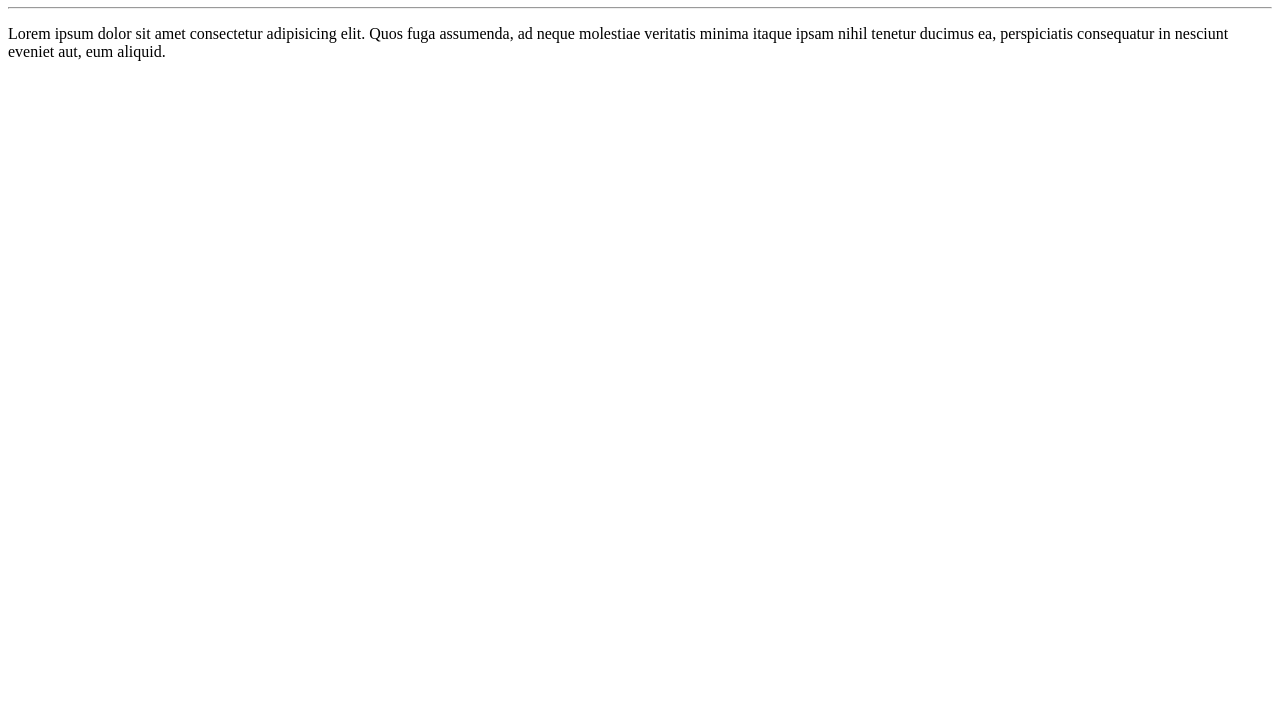
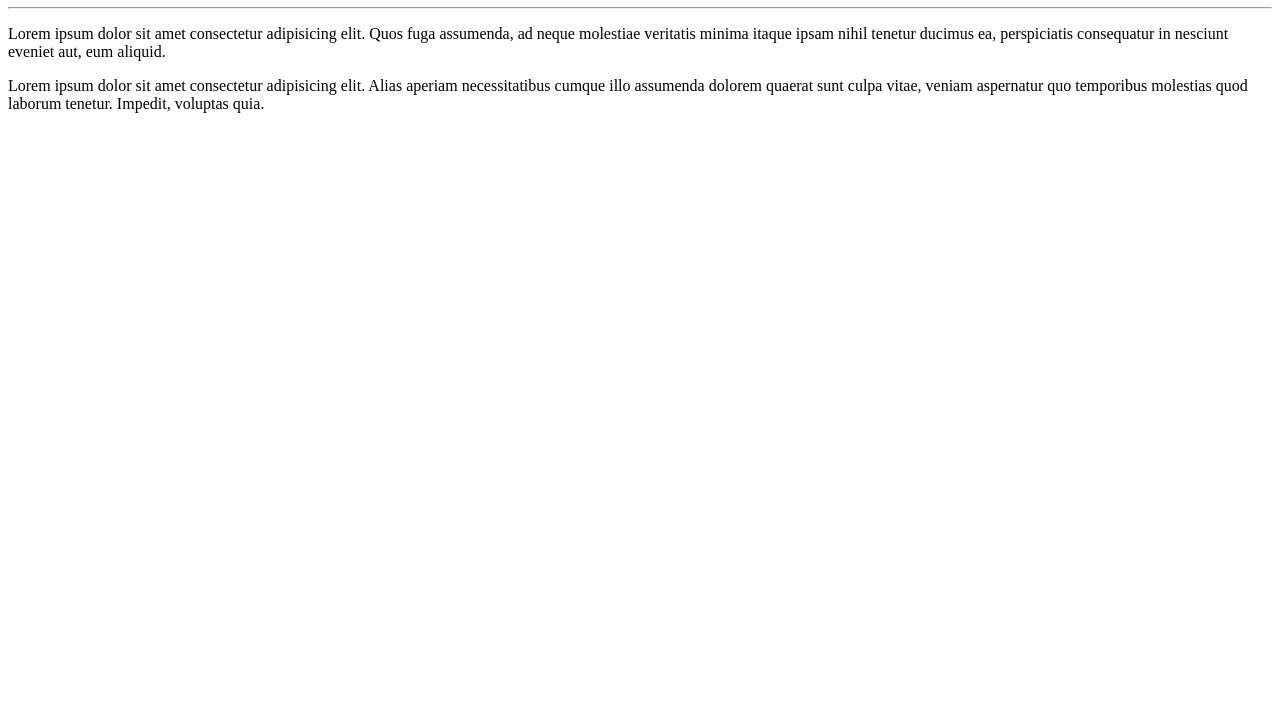
Before and after one commit to Lu40470/Ol---mundo--, a plain HTML site: page Site exemplo/index.html in a window 1280 px wide. Shown: the part 73-800 px from the top of the page. Drawn offline with Linux system fonts and the light colour scheme.

Commit message:
Adicionei um parágrafo!

```diff
--- a/Site exemplo/index.html
+++ b/Site exemplo/index.html
@@ -9,5 +9,6 @@
     <h1>Olá,Mundo!</h1>
     <hr>
     <p>Lorem ipsum dolor sit amet consectetur adipisicing elit. Quos fuga assumenda, ad neque molestiae veritatis minima itaque ipsam nihil tenetur ducimus ea, perspiciatis consequatur in nesciunt eveniet aut, eum aliquid.</p>
+    <P>Lorem ipsum dolor sit amet consectetur adipisicing elit. Alias aperiam necessitatibus cumque illo assumenda dolorem quaerat sunt culpa vitae, veniam aspernatur quo temporibus molestias quod laborum tenetur. Impedit, voluptas quia.</P>
 </body>
 </html>
```
